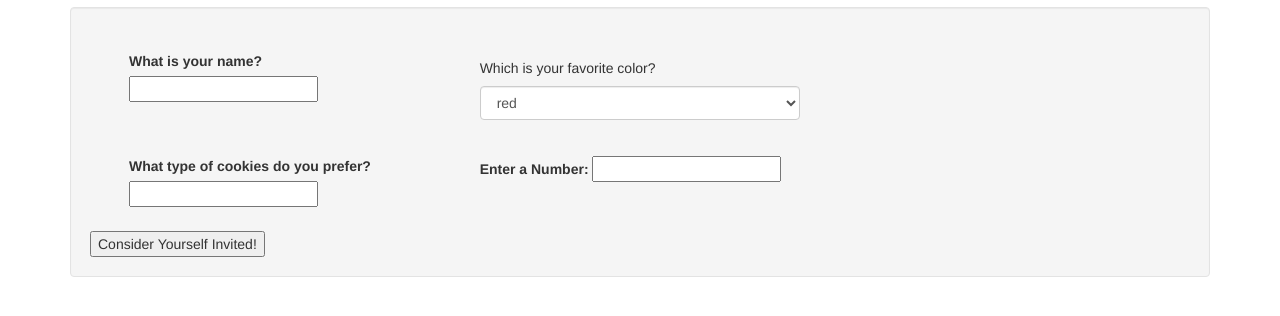
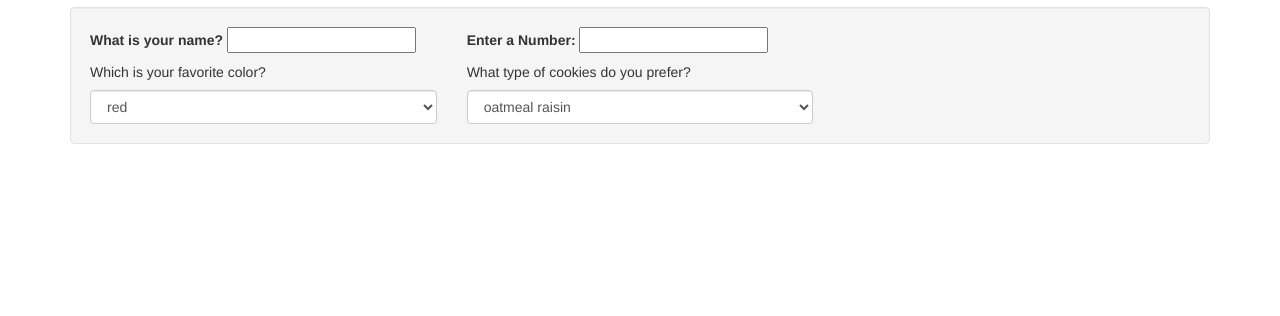
Before and after one commit to juliaseid/beep_boop, a plain HTML site: page index.html in a window 1280 px wide. Shown: the part 56-372 px from the top of the page. Drawn offline with Linux system fonts and the light colour scheme.

Commit message:
make my button inexplicably disappear

```diff
--- a/css/styles.css
+++ b/css/styles.css
@@ -1,12 +1,3 @@
 #song {
   display: none;
 }
-#row1 {
-  margin: 12px;
-  padding: 12px;
-}
-
-#row2 {
-  margin: 12px;
-  padding: 12px;
-}
--- a/index.html
+++ b/index.html
@@ -12,12 +12,19 @@
       <h2>
         Want to be a robot's neighbor?
       </h2>
-      <form id = "entry" class="well">
+      <div class="well">
+      <form id = "entry">
         <div class = "row" id = "row1">
           <div class = "col-md-4">
             <label for="name">What is your name?</label>
             <input id="name" type="text">
           </div>
+          <div class="col-md-4">
+            <label for="number">Enter a Number:</label>
+            <input id="number" type="number">
+          </div>
+        </div>
+        <div class = "row" id = "row2">
           <div class="col-md-4">
             <h5>Which is your favorite color?</h5>
               <select class="form-control" id="color">
@@ -29,20 +36,21 @@
               <option>cream-colored</option>
             </select>
           </div>
+          <div class = "col-md-4">
+            <h5>What type of cookies do you prefer?</h5>
+              <select class="form-control" id="cookie">
+              <option>oatmeal raisin</option>
+              <option>chocolate chip</option>
+              <option>peanut butter</option>
+              <option>lemon drop</option>
+              <option>molasses spice</option>
+          </div>
         </div>
-        <div class="row" id="row2">
-          <div class = "col-md-4">
-            <label for="cookie">What type of cookies do you prefer?</label>
-            <input id="cookie" type="text">
-          </div>
-          <div class="col-md-4">
-            <label for="number">Enter a Number:</label>
-            <input id="number" type="number">
-          </div>
-          </div>
-        <button type = "submit" class = "btn-btnprimary">Consider Yourself Invited!</button>
+
       </form>
 
+      <button type = "submit" form="entry" class = "btn-btnprimary">Consider Yourself Invited!</button>
+      </div>
       <div id="song" class="well">
         <h4>Sing along with this welcoming song!</h4>
         <ul>
```
